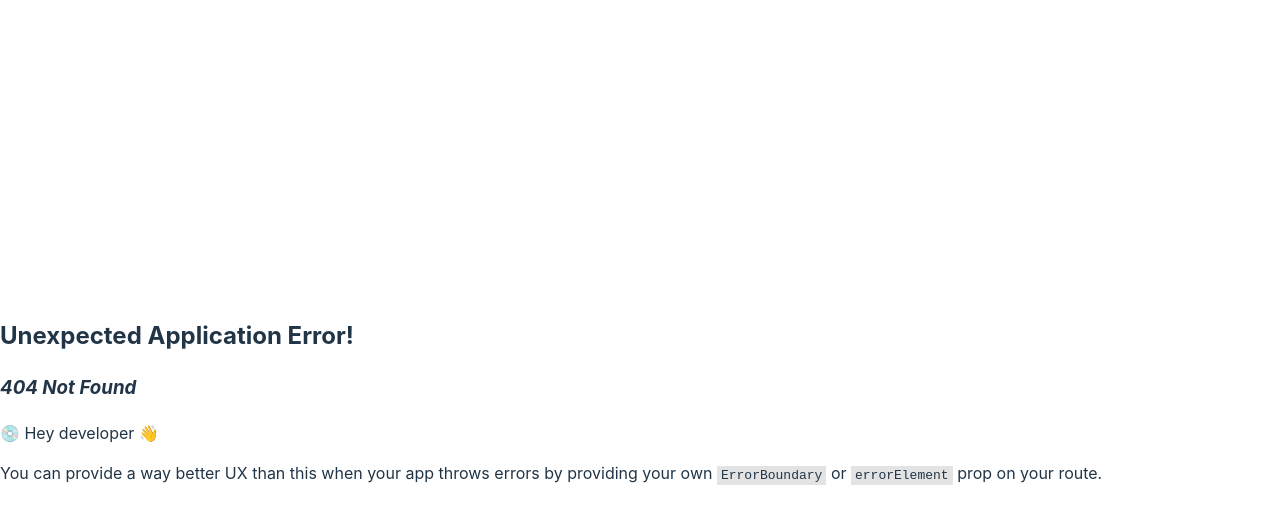
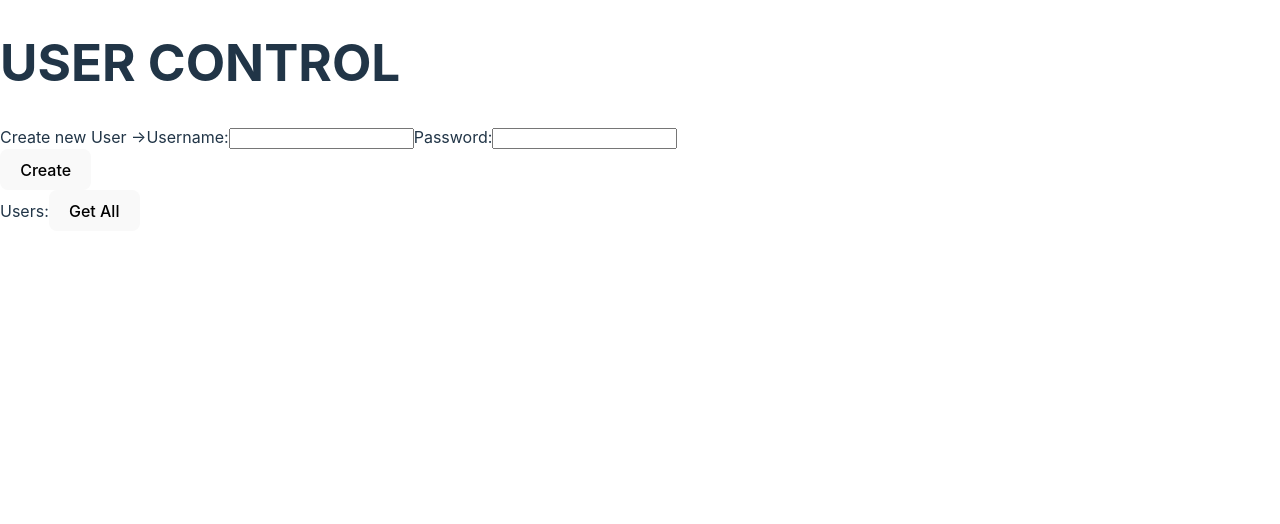
Before and after one commit to egelix/Autumn, a React (Vite) app in the folder frontend/: page /user in a window 1280 px wide. Before the commit this address had no page. Shown: the top 524 px of the page. Built offline with nearby package versions, Linux system fonts and the light colour scheme.

Commit message:
created simple user controller

```diff
--- /dev/null
+++ b/frontend/src/Pages/UserPage.jsx
@@ -0,0 +1,76 @@
+import { useState } from "react";
+
+const fetchCreateUser = (username, password) => {
+    return fetch("http://localhost:8080/user", {
+        method: "POST",
+        headers: {
+            "Content-Type": "application/json",
+        },
+        body: JSON.stringify({ username: username, password: password }),
+    }).then((res) => res.json());
+}
+
+const fetchGetAllUsers = () => {
+    return fetch("http://localhost:8080/user").then((res) => res.json());
+}
+
+const fetchDeleteUserById = (id) => {
+    return fetch("http://localhost:8080/user", {
+        method: "DELETE",
+        headers: {
+            "Content-Type": "application/json",
+        },
+        body: JSON.stringify({ id: id }),
+    }).then((res) => res.json());
+}
+
+const UserPage = () => {
+
+    const [users, setUsers] = useState(null);
+
+    const handleUserCreate = (username, password) => {
+        fetchCreateUser(username, password).then((res) => {
+            print(res);
+        })
+    }
+
+    const getAllUsers = () => {
+        fetchGetAllUsers().then((res) => setUsers(res))
+    }
+
+    const deleteUserById = (id) => {
+        fetchDeleteUserById(id).then((res) => {
+            print(res);
+            document.getElementById(id).remove();
+        })
+    }
+
+    return (
+        <>
+            <h1>USER CONTROL</h1>
+            <div>Create new User -{">"}
+                <label>Username:</label>
+                <input type="text" id="usernameInput" />
+                <label>Password:</label>
+                <input type="password" id="passwordInput" />
+            </div>
+            <button type="button" onClick={() =>
+                handleUserCreate(
+                    document.getElementById("usernameInput").value,
+                    document.getElementById("passwordInput").value
+                )}>Create</button>
+            <div>Users:
+                <button type="button" onClick={getAllUsers}>Get All</button>
+            </div>
+            <ul>
+                {users?.map(user => (
+                    <li key={user.id}>{user.username}
+                        <button type="button" onClick={() => deleteUserById(user.id)}>❌</button>
+                    </li>
+                ))}
+            </ul>
+        </>
+    );
+}
+
+export default UserPage;
--- a/frontend/src/index.css
+++ b/frontend/src/index.css
@@ -19,13 +19,14 @@ a {
   color: #646cff;
   text-decoration: inherit;
 }
+
 a:hover {
   color: #535bf2;
 }
 
 body {
   margin: 0;
-  display: flex;
+  display: contents;
   place-items: center;
   min-width: 320px;
   min-height: 100vh;
@@ -47,9 +48,11 @@ button {
   cursor: pointer;
   transition: border-color 0.25s;
 }
+
 button:hover {
   border-color: #646cff;
 }
+
 button:focus,
 button:focus-visible {
   outline: 4px auto -webkit-focus-ring-color;
@@ -60,9 +63,11 @@ button:focus-visible {
     color: #213547;
     background-color: #ffffff;
   }
+
   a:hover {
     color: #747bff;
   }
+
   button {
     background-color: #f9f9f9;
   }
--- a/frontend/src/main.jsx
+++ b/frontend/src/main.jsx
@@ -5,6 +5,7 @@ import { createBrowserRouter, RouterProvider } from "react-router-dom";
 import './index.css'
 
 import StringReverser from './Pages/StringReverser';
+import UserPage from './Pages/UserPage';
 
 const router = createBrowserRouter([
   {
@@ -13,6 +14,10 @@ const router = createBrowserRouter([
       {
         path: "/reverse",
         element: <StringReverser />
+      },
+      {
+        path: "/user",
+        element: <UserPage />
       }
     ]
   }
```
